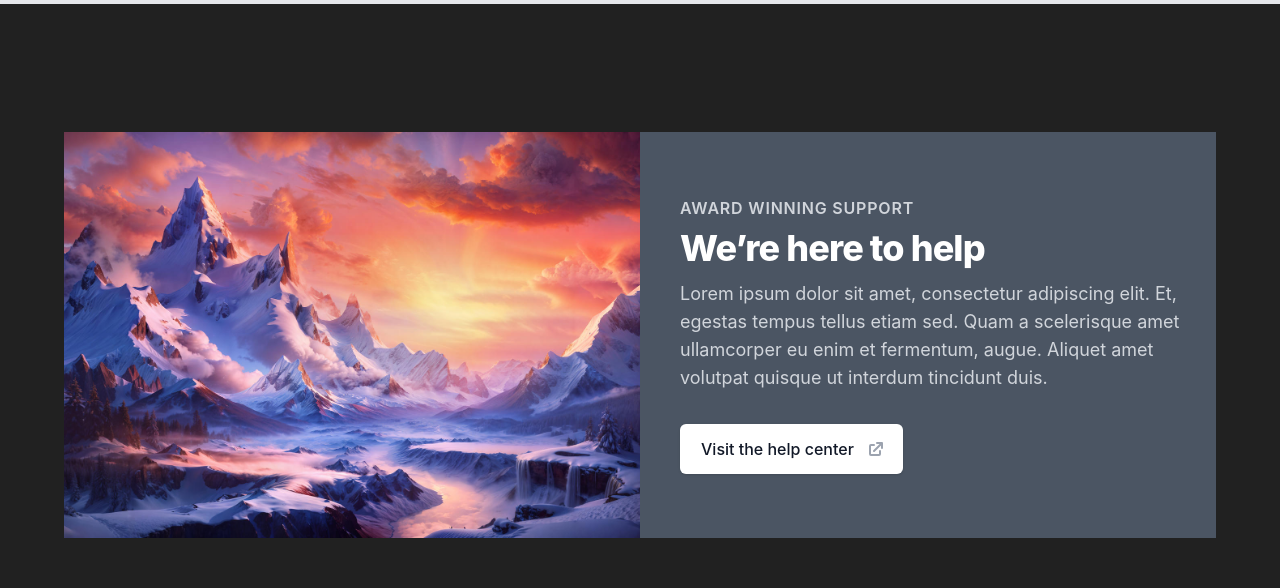
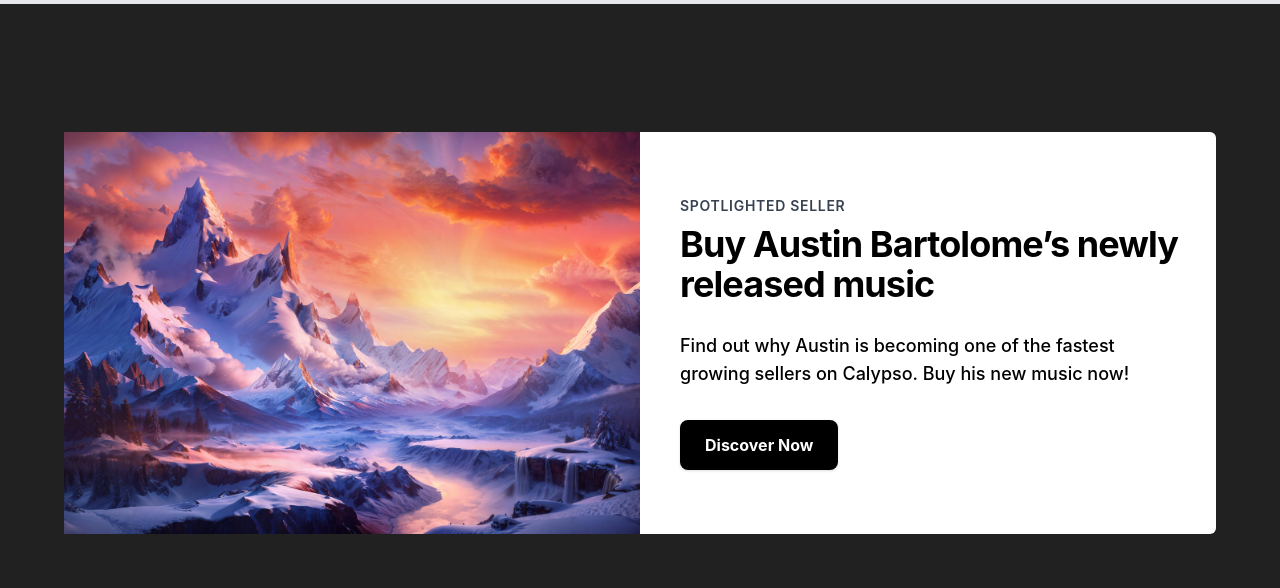
Before and after one commit to CSCC012023/final-project-s23-calypso, a React (Create React App) app in the folder src/client/: page / in a window 1280 px wide. Shown: the part 2880-3468 px from the top of the page. Built offline with nearby package versions, Linux system fonts and the light colour scheme.

Commit message:
Added use of props in LargeStoryCard

```diff
--- a/src/client/src/components/home/LargeStoryCard.tsx
+++ b/src/client/src/components/home/LargeStoryCard.tsx
@@ -1,11 +1,14 @@
 import React from 'react'
-import { ExternalLinkIcon } from '@heroicons/react/solid'
 import previewArt from '../../assets/previewArt.jpg'
 
-export default function LargeStoryCard() {
+export default function LargeStoryCard(props: any) {
+  const titleText = props.titleText;
+  const bodyText = props.bodyText;
+  const buttonText = props.buttonText;
+  const smallTitleText = props.smallTitleText;
   return (
-    <div className="relative bg-gray-600">
-      <div className="h-56 bg-indigo-600 sm:h-72 md:absolute md:left-0 md:h-full md:w-1/2">
+    <div className="relative bg-white rounded-md">
+      <div className="h-56 bg-gray-600 sm:h-72 md:absolute md:left-0 md:h-full md:w-1/2">
         <img
           className="w-full h-full object-cover"
           src={previewArt}
@@ -14,21 +17,18 @@ export default function LargeStoryCard() {
       </div>
       <div className="relative max-w-7xl mx-auto px-4 py-12 sm:px-6 lg:px-8 lg:py-16">
         <div className="md:ml-auto md:w-1/2 md:pl-10">
-          <h2 className="text-base font-semibold uppercase tracking-wider text-gray-300">Award winning support</h2>
-          <p className="mt-2 text-white text-3xl font-extrabold tracking-tight sm:text-4xl">We’re here to help</p>
-          <p className="mt-3 text-lg text-gray-300">
-            Lorem ipsum dolor sit amet, consectetur adipiscing elit. Et, egestas tempus tellus etiam sed. Quam a
-            scelerisque amet ullamcorper eu enim et fermentum, augue. Aliquet amet volutpat quisque ut interdum
-            tincidunt duis.
+          <p className="text-sm font-semibold uppercase tracking-wider text-gray-700">{smallTitleText}</p>
+          <p className="mt-2 text-black text-3xl font-bold tracking-tight sm:text-4xl pb-4">{titleText}</p>
+          <p className="mt-3 text-lg text-black-300 font-medium">
+            {bodyText}
           </p>
           <div className="mt-8">
             <div className="inline-flex rounded-md shadow">
               <a
                 href="#"
-                className="inline-flex items-center justify-center px-5 py-3 border border-transparent text-base font-medium rounded-md text-gray-900 bg-white hover:bg-gray-50"
+                className="inline-flex items-center justify-center px-6 py-3 border border-transparent text-base font-bold rounded-lg text-white bg-black hover:bg-gray-700"
               >
-                Visit the help center
-                <ExternalLinkIcon className="-mr-1 ml-3 h-5 w-5 text-gray-400" aria-hidden="true" />
+                {buttonText}
               </a>
             </div>
           </div>
--- a/src/client/src/pages/HomePage.tsx
+++ b/src/client/src/pages/HomePage.tsx
@@ -133,7 +133,11 @@ function HomePage() {
 
       {/* Featured artists carousel */}
       <div className="max-w-8xl mx-auto px-4 sm:px-8 lg:px-16 py-32 bg-menu">
-        <div className="max-w-7xl mx-auto">{<LargeStoryCard />}</div>
+        <div className="max-w-7xl mx-auto">{<LargeStoryCard
+        smallTitleText="Spotlighted Seller"
+        titleText="Buy Austin Bartolome’s newly released music"
+        bodyText="Find out why Austin is becoming one of the fastest growing sellers on Calypso.  Buy his new music now!"
+        buttonText="Discover Now"/>}</div>
       </div>
 
 
```
